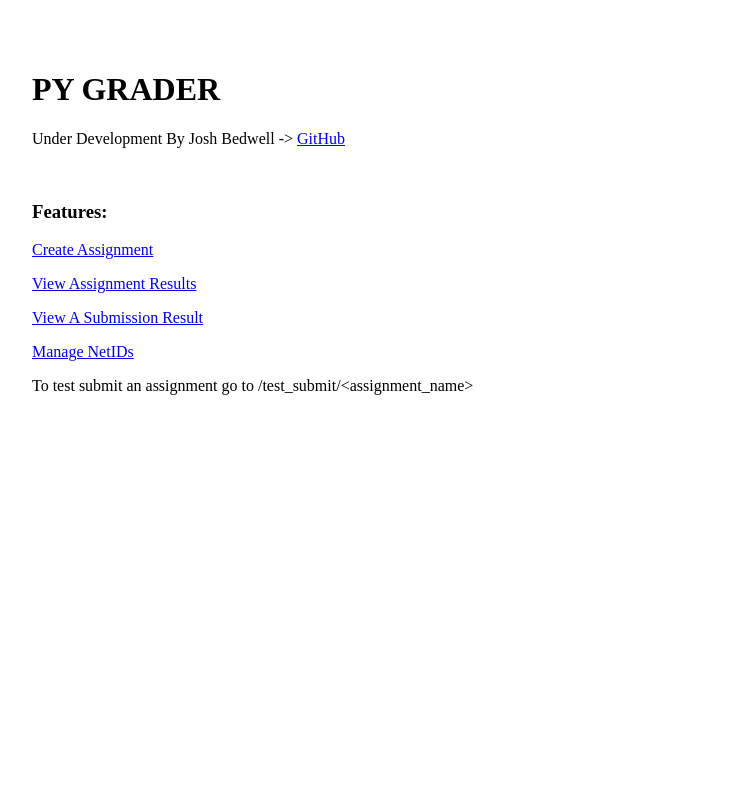
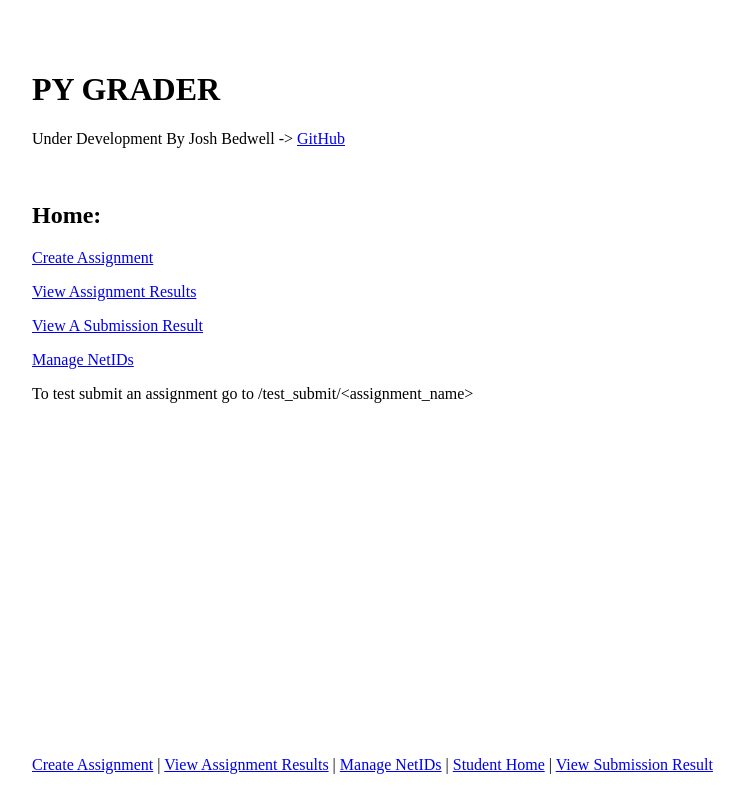
Before and after one commit to rcxwhiz/django_py_grader, a Django app: page /grader/ in a window 1280 px wide. Shown: the whole page, without its empty margins (18-762 px from the left). Run offline with Django 3.2, Linux system fonts and the light colour scheme.

Commit message:
Tweaked grader index

```diff
--- a/templates/py_grader/grader_index.html
+++ b/templates/py_grader/grader_index.html
@@ -32,7 +32,7 @@
 
 <br>
 
-<h3>Features:</h3>
+<h2>Home:</h2>
 <p><a href="/create_assignment">Create Assignment</a></p>
 <p><a href="/view_assignment_results">View Assignment Results</a></p>
 <p><a href="/view_submission_result">View A Submission Result</a></p>
@@ -40,4 +40,10 @@
 <p>To test submit an assignment go to /test_submit/&lt;assignment_name&gt;</p>
 </body>
 
+<footer>
+    <p><a href="/create_assignment">Create Assignment</a> | <a href="/view_assignment_results">View Assignment
+        Results</a> | <a href="/manage_net_ids">Manage NetIDs</a> | <a href="/">Student Home</a> | <a
+            href="/view_submission_result">View Submission Result</a></p>
+</footer>
+
 </html>
```
Also changed, not shown: README.md.
